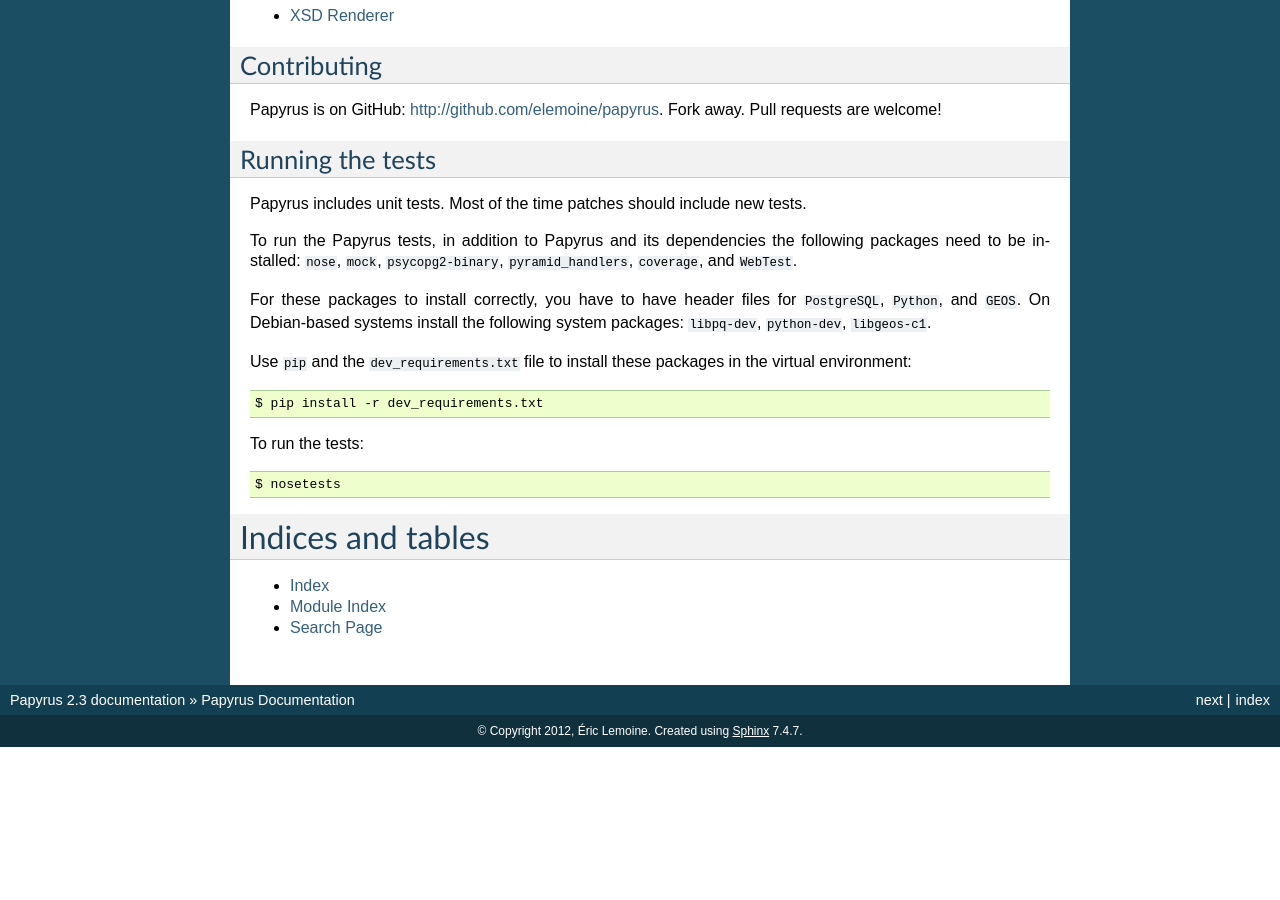
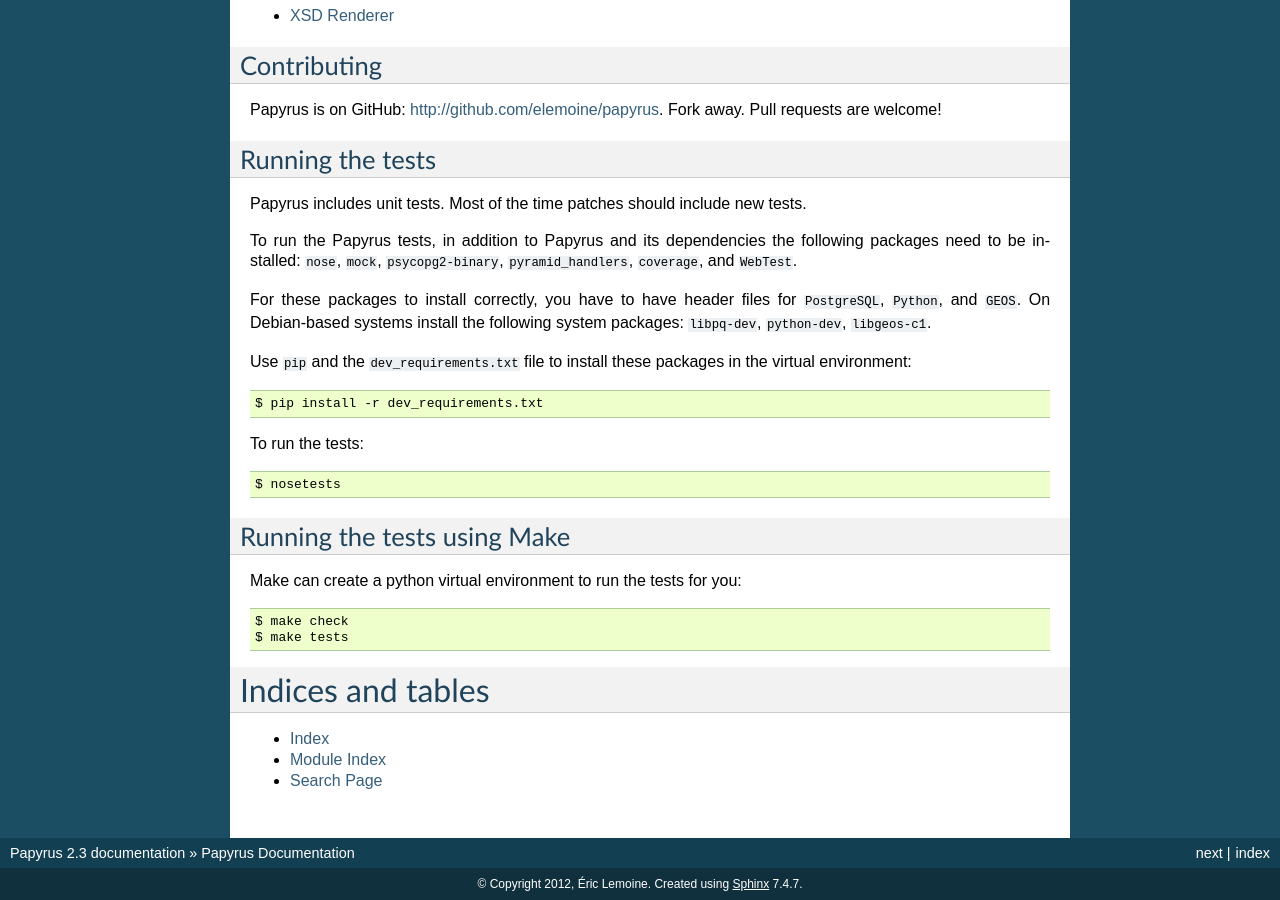
Before and after one commit to camptocamp/papyrus, a Sphinx documentation site: the page built from docs/index.rst, in a window 1280 px wide and 900 px high, scrolled down 771 px. Built offline with Sphinx 7.4.7, drawn with Linux system fonts in a browser that asks for light colours; before the commit the page ends 1518 px from its top, so only the background shows below that; some of the changed text lies outside the part shown.

Commit message:
Ease development through Makefile and virtualenv.

```diff
--- a/docs/index.rst
+++ b/docs/index.rst
@@ -79,6 +79,14 @@ To run the tests::
 
     $ nosetests
 
+Running the tests using Make
+----------------------------
+
+Make can create a python virtual environment to run the tests for you::
+
+    $ make check
+    $ make tests
+
 Indices and tables
 ==================
 
```
Also changed, not shown: 2 other files.
